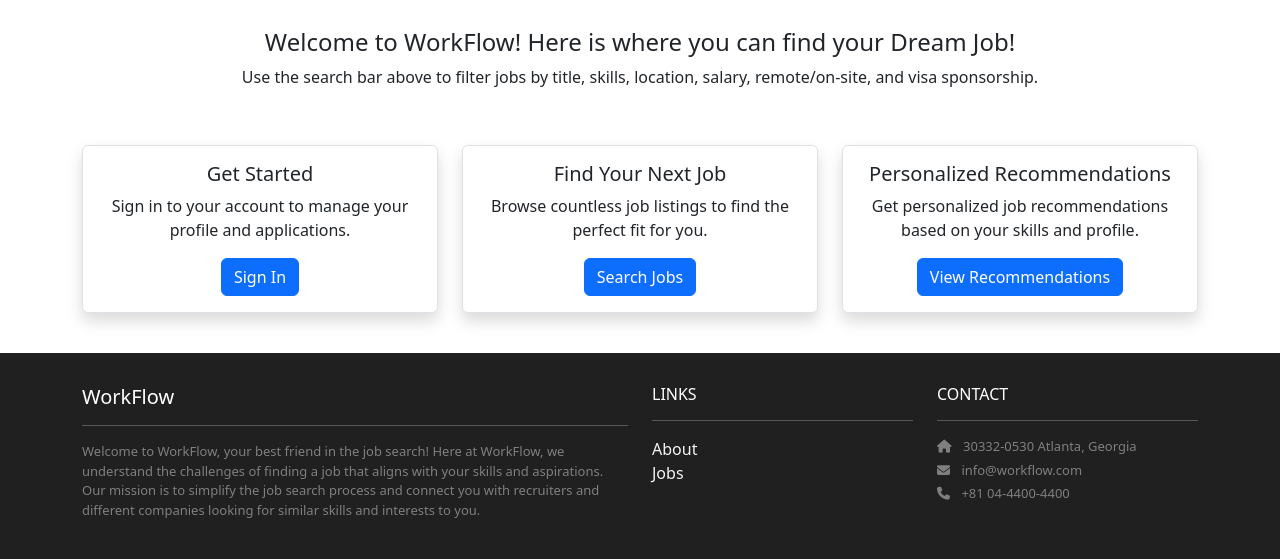
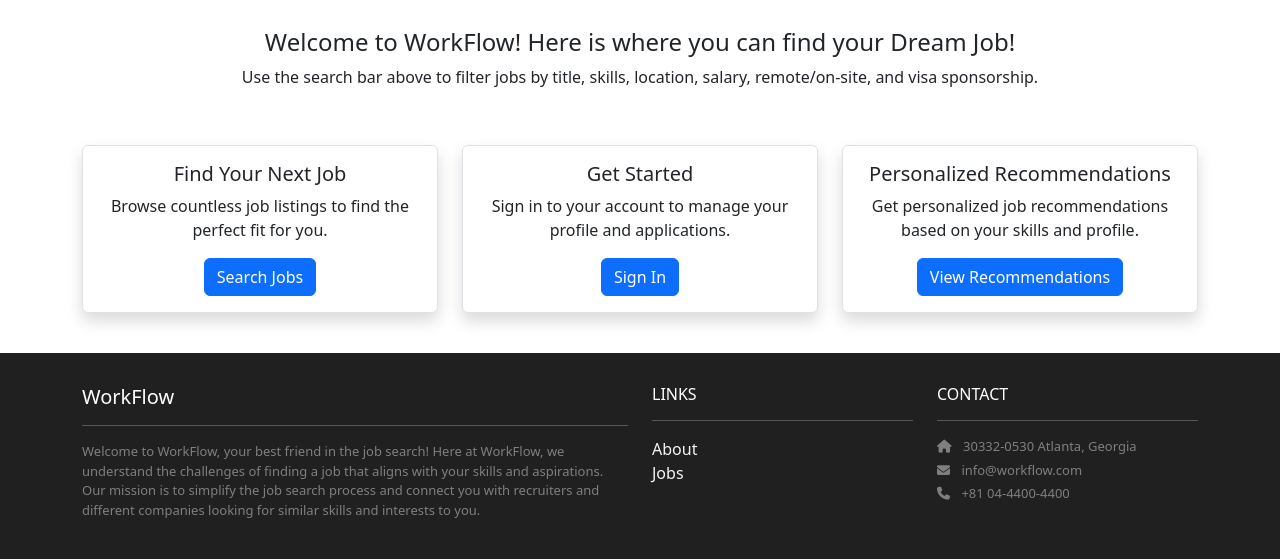
Before and after one commit to TepuSG/2340-Project-G22, a Django app: page / in a window 1280 px wide. Shown: the part 234-793 px from the top of the page. Run offline with Django 5.2, Linux system fonts and the light colour scheme; some libraries are stand-ins or nearby versions.

Commit message:
Style changes on home landing page

```diff
--- a/home/templates/home/index.html
+++ b/home/templates/home/index.html
@@ -1,5 +1,15 @@
 {% extends 'base.html' %}
 {% block content %}
+<style>
+.card-hover-lift {
+  transition: box-shadow 0.3s ease, transform 0.3s ease;
+}
+
+.card-hover-lift:hover {
+  box-shadow: 0 1rem 3rem rgba(0, 0, 0, 0.175) !important;
+  transform: translateY(-5px);
+}
+</style>
 <header class="masthead bg-index text-center py-4">
   <div class="container d-flex align-items-center flex-column pt-2">
     <h2>WorkFlow</h2>
@@ -17,22 +27,9 @@
 
     <!-- Navigation Cards -->
     <div class="row text-center mt-4 justify-content-center">
-      <!-- Sign In Card (only show when not logged in) -->
-      {% if not user.is_authenticated %}
-      <div class="col-sm-6 col-md-4 mb-4">
-        <div class="card h-100 shadow border">
-          <div class="card-body">
-            <h5 class="card-title">Get Started</h5>
-            <p class="card-text">Sign in to your account to manage your profile and applications.</p>
-            <a href="{% url 'accounts.login' %}" class="btn btn-primary">Sign In</a>
-          </div>
-        </div>
-      </div>
-      {% endif %}
-
-      <!-- Job Search / Candidate Search Card -->
+      <!-- Job Search / Candidate Search Card (Left) -->
       <div class="{% if not user.is_authenticated %}col-sm-6 col-md-4{% elif user.is_authenticated and user.is_recruiter %}col-sm-6 col-md-4{% else %}col-sm-6 col-md-6{% endif %} mb-4">
-        <div class="card h-100 shadow border">
+        <div class="card h-100 shadow border card-hover-lift">
           <div class="card-body">
             {% if user.is_authenticated and user.is_recruiter %}
               <h5 class="card-title">Find Candidates</h5>
@@ -47,9 +44,22 @@
         </div>
       </div>
 
-      <!-- Recommendations Card -->
+      <!-- Sign In Card (Middle - only show when not logged in) -->
+      {% if not user.is_authenticated %}
+      <div class="col-sm-6 col-md-4 mb-4">
+        <div class="card h-100 shadow border card-hover-lift">
+          <div class="card-body">
+            <h5 class="card-title">Get Started</h5>
+            <p class="card-text">Sign in to your account to manage your profile and applications.</p>
+            <a href="{% url 'accounts.login' %}" class="btn btn-primary">Sign In</a>
+          </div>
+        </div>
+      </div>
+      {% endif %}
+
+      <!-- Recommendations Card (Right) -->
       <div class="{% if not user.is_authenticated %}col-sm-12 col-md-4{% elif user.is_authenticated and user.is_recruiter %}col-sm-6 col-md-4{% else %}col-sm-6 col-md-6{% endif %} mb-4">
-        <div class="card h-100 shadow border">
+        <div class="card h-100 shadow border card-hover-lift">
           <div class="card-body">
             <h5 class="card-title">Personalized Recommendations</h5>
             {% if user.is_authenticated %}
@@ -72,7 +82,7 @@
       <!-- Recruiter Job Management Card (only show for authenticated recruiters) -->
       {% if user.is_authenticated and user.is_recruiter %}
       <div class="col-sm-12 col-md-4 mb-4">
-        <div class="card h-100 shadow border">
+        <div class="card h-100 shadow border card-hover-lift">
           <div class="card-body">
             <h5 class="card-title">Manage My Job Postings</h5>
             <p class="card-text">View and edit the jobs you've posted to find the best candidates.</p>
```
